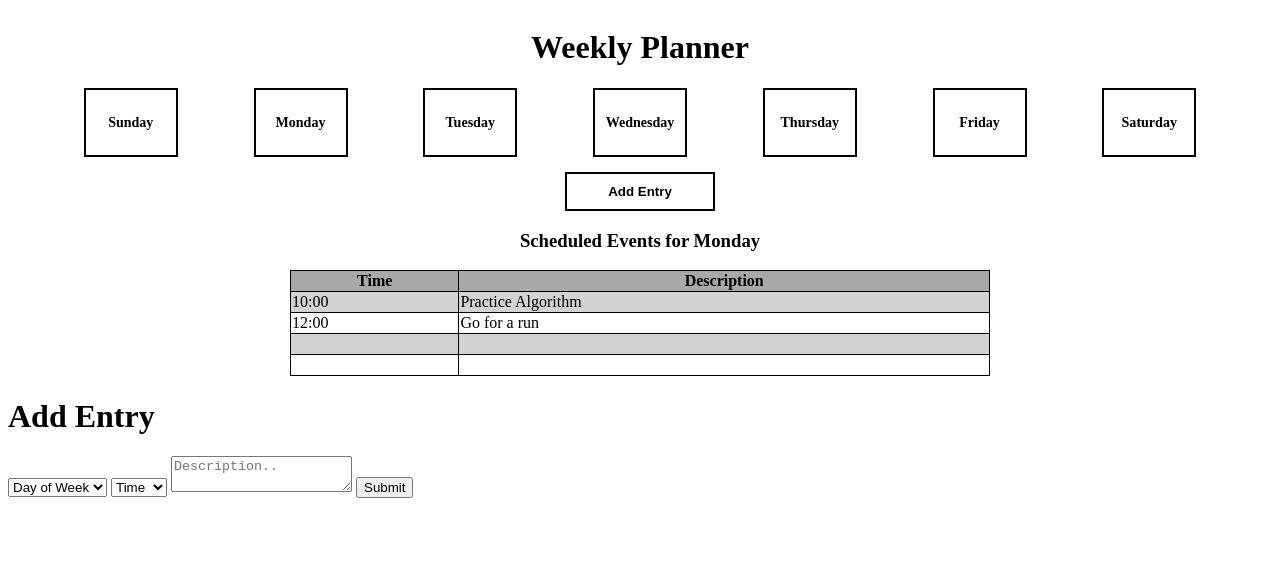
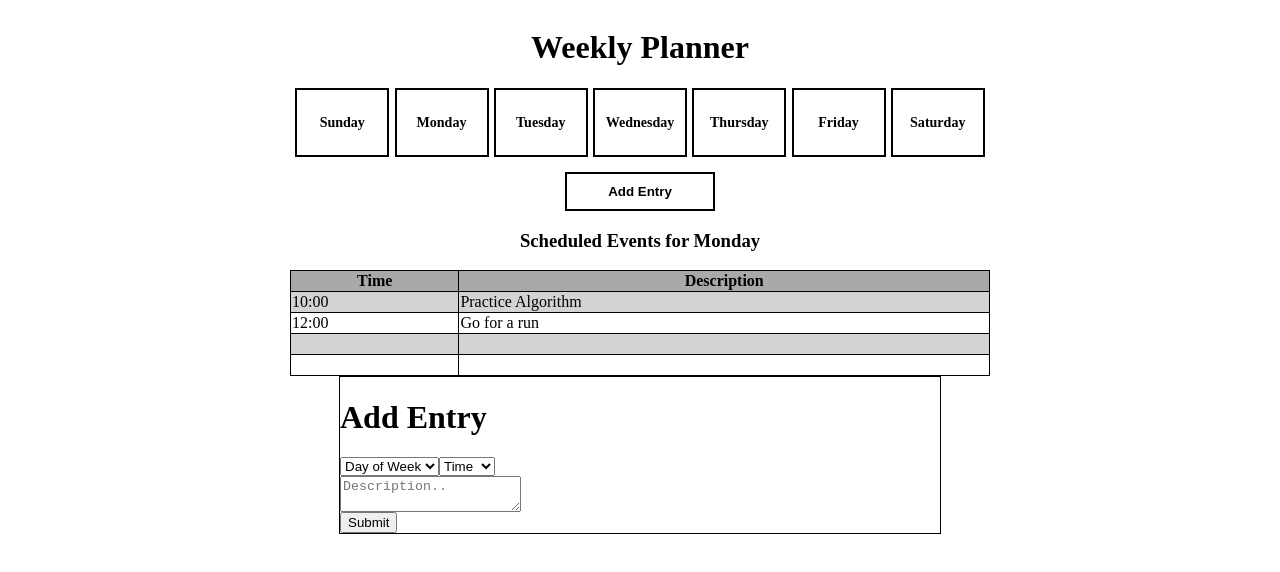
Before and after one commit to saraysc/week-planner, a website: page index.html in a window 1280 px wide. Drawn offline with Linux system fonts and the light colour scheme.

Commit message:
updated modal

```diff
--- a/index.html
+++ b/index.html
@@ -51,7 +51,10 @@
       <tbody>
         <tr>
           <td>10:00</td>
-          <td>Practice Algorithm</td>
+          <td>
+            Practice Algorithm
+            <span></span>
+          </td>
         </tr>
         <tr>
           <td>12:00</td>
@@ -69,8 +72,9 @@
     </table>
   </div>
 
-  <div>
-    <h1>Add Entry</h1>
+  <div class="modal">
+    <h1 class="row">Add Entry</h1>
+    <div class="row">
       <select>
         <option>Day of Week</option>
         <option>Sunday</option>
@@ -96,8 +100,9 @@
         <option></option>
         <option></option>
       </select>
-    <textarea placeholder="Description.."></textarea>
-    <button type="submit" name="submit">Submit</button>
+    </div>
+    <textarea placeholder="Description.." class="row"></textarea>
+    <button type="submit" name="submit" class="row">Submit</button>
   </div>
 
 
--- a/styles.css
+++ b/styles.css
@@ -5,6 +5,16 @@
   bottom: 0;
   left: 0;
   justify-content: center;
+  flex-direction: column;
+  align-items: center;
+}
+
+.row {
+  display: flex;
+}
+
+body {
+  display: flex;
   flex-direction: column;
   align-items: center;
 }
@@ -68,4 +78,8 @@ td {
 
 .modal {
   place-content: 0;
+  border: 1px solid black;
+  width: 600px;
+  justify-content: center;
+  align-items: center;
 }
```
Lines whose indentation alone changed are shown as unchanged.
